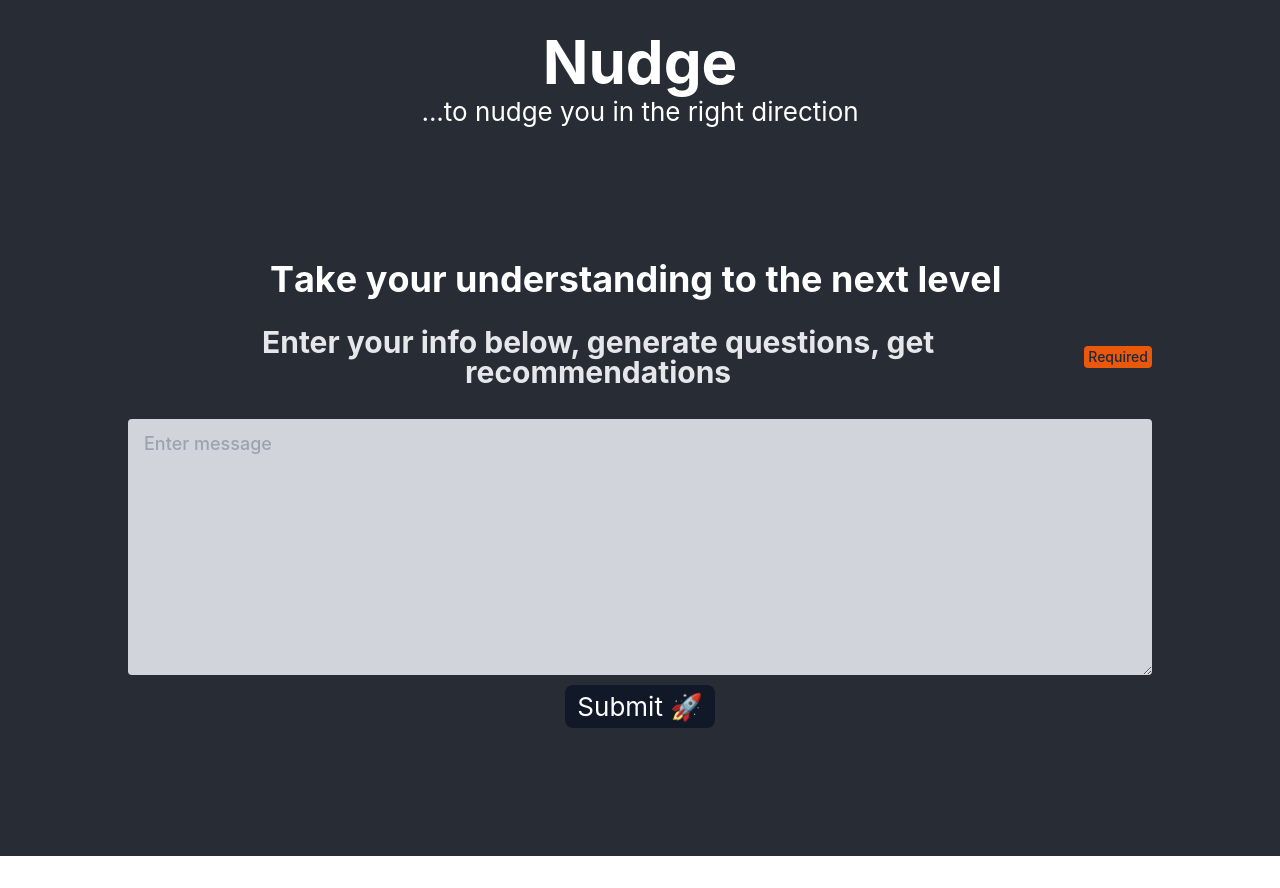
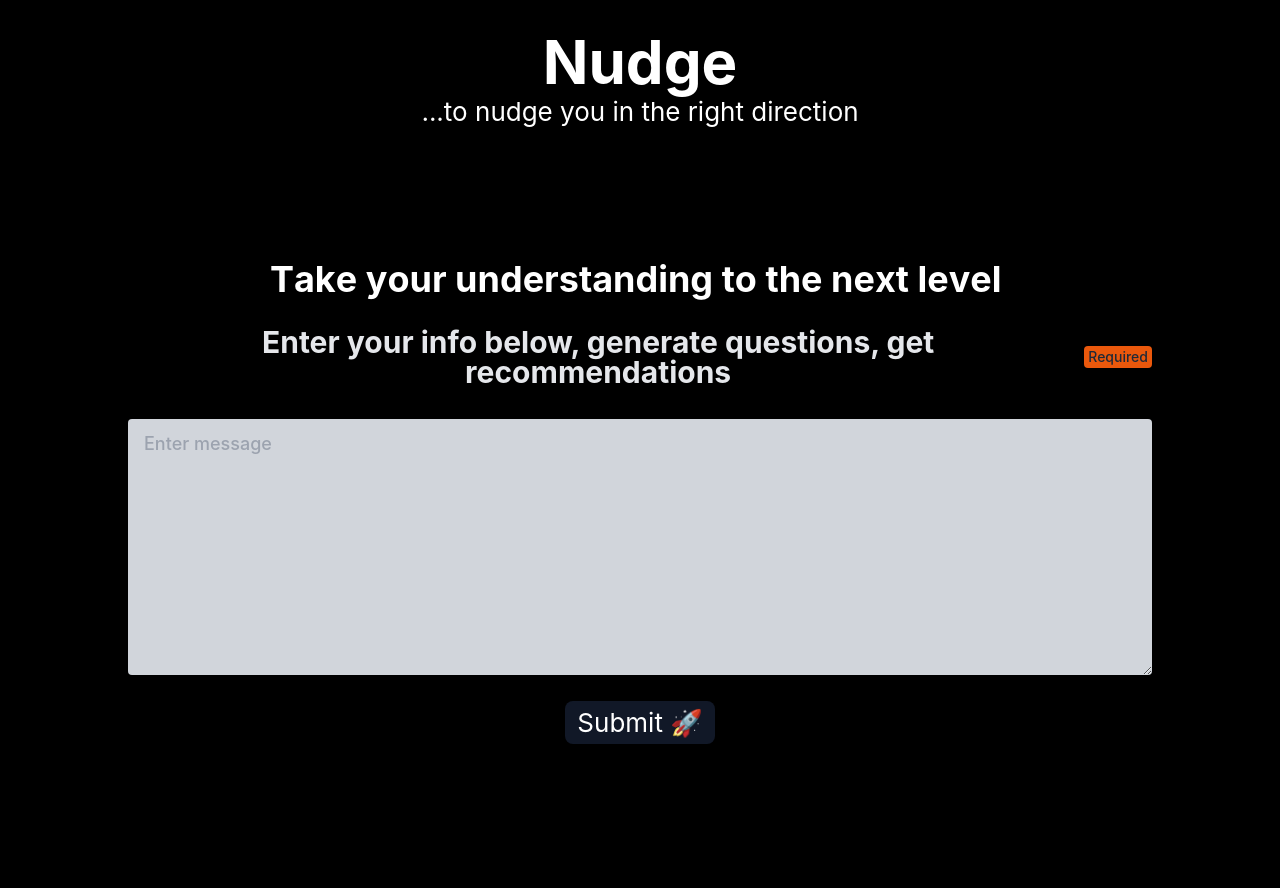
Before and after one commit to PyromancerBoom/ai-hack-nudge, a React (Create React App) app in the folder cinnamonroll/: page / in a window 1280 px wide. Before the commit the page ends 856 px from the top, so only its background shows below. Built offline with nearby package versions, Linux system fonts and the light colour scheme.

Commit message:
api response modularity

```diff
--- a/cinnamonroll/src/App.css
+++ b/cinnamonroll/src/App.css
@@ -2,20 +2,9 @@
   text-align: center;
 }
 
-.App-logo {
-  height: 40vmin;
-  pointer-events: none;
-}
-
-@media (prefers-reduced-motion: no-preference) {
-  .App-logo {
-    animation: App-logo-spin infinite 20s linear;
-  }
-}
-
 .App-header {
-  background-color: #282c34;
-  min-height: 100vh;
+  /* background-color: #282c34; */
+  /* min-height: 100vh; */
   display: flex;
   flex-direction: column;
   align-items: center;
@@ -23,16 +12,3 @@
   font-size: calc(10px + 2vmin);
   color: white;
 }
-
-.App-link {
-  color: #61dafb;
-}
-
-@keyframes App-logo-spin {
-  from {
-    transform: rotate(0deg);
-  }
-  to {
-    transform: rotate(360deg);
-  }
-}
--- a/cinnamonroll/src/App.js
+++ b/cinnamonroll/src/App.js
@@ -3,8 +3,8 @@ import Demo from "./components/Demo";
 
 function App() {
   return (
-    <div className="App">
-      <header className="App-header">
+    <div className="App bg-black">
+      <header className="App-header bg-black">
         <h1 className="mt-8 text-6xl font-bold">Nudge</h1>
         <h2>...to nudge you in the right direction</h2>
         <Demo />
--- a/cinnamonroll/src/components/Layout.js
+++ b/cinnamonroll/src/components/Layout.js
@@ -3,7 +3,7 @@ import React from "react";
 const Layout = ({ children, className = "" }) => {
   return (
     <div
-      className={`w-full h-full max-w-1000 inline-block bg-dark py-0 px-64 pt-0
+      className={`w-full h-full max-w-1000 inline-block py-0 px-64 pt-0
     xl:!p-32
     lg:!p-24
     md:!p-16
--- a/cinnamonroll/src/components/OpenAIPromptGenerator.js
+++ b/cinnamonroll/src/components/OpenAIPromptGenerator.js
@@ -3,6 +3,31 @@ import TextBoxInput from "./TextBoxInput";
 
 // modify API_KEY accordingly
 const API_KEY = "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"; // secure -> environment variable
+
+/**
+ * Renders the API response as a list of recommendations.
+ *
+ * @param {string} apiResponse - The response received from the API.
+ * @returns {JSX.Element|null} The rendered list of recommendations or null if the API response is empty.
+ */
+function renderAPIResponse(apiResponse) {
+  if (apiResponse === "") {
+    return null;
+  }
+
+  return (
+    <div className="flex flex-col">
+      <h3 className="text-lg text-gray-300 mt-4">
+        Okay we gotcha! Here are some recommendations:
+      </h3>
+      {apiResponse.split("\n").map((item, index) => (
+        <p key={index} className="text-base text-gray-300 mt-2">
+          {item}
+        </p>
+      ))}
+    </div>
+  );
+}
 
 const OpenAIPromptGenerator = () => {
   const [userMessage, setUserMessage] = useState("");
@@ -22,7 +47,7 @@ const OpenAIPromptGenerator = () => {
     const APIBody = {
       model: "text-davinci-003",
       prompt:
-        "Give me some specific recommendations to learn the following:  " +
+        "Give me some specific recommendations to learn the following with free resources online:  " +
         userMessage, //input prompt here, other variables do not matter
       temperature: 0,
       max_tokens: 60,
@@ -55,24 +80,15 @@ const OpenAIPromptGenerator = () => {
         <TextBoxInput setUserMessage={setUserMessage} />
       </div>
       <div>
+        <div className="py-4">
           <button
             onClick={callOpenAIAPI}
-          className="rounded-lg px-3 py-0.5 border-1 border-gray-700 text-white bg-gray-900 hover:bg-gray-700 hover:text-white duration-300"
+            className="rounded-lg px-3 py-0.5 border-1 border-gray-300 text-white bg-gray-900 hover:bg-gray-700 hover:text-white duration-300"
           >
             Submit 🚀
           </button>
-        {aiResponse !== "" && (
-          <div className="flex flex-col">
-            <h3 className="text-lg text-gray-300 mt-4">
-              Okay we gotcha! Here are some recommendations:
-            </h3>
-            {aiResponse.split("\n").map((item, index) => (
-              <p key={index} className="text-base text-gray-300 mt-2">
-                {item}
-              </p>
-            ))}
         </div>
-        )}
+        {renderAPIResponse(aiResponse)}
       </div>
     </div>
   );
```
Lines whose indentation alone changed are shown as unchanged.
